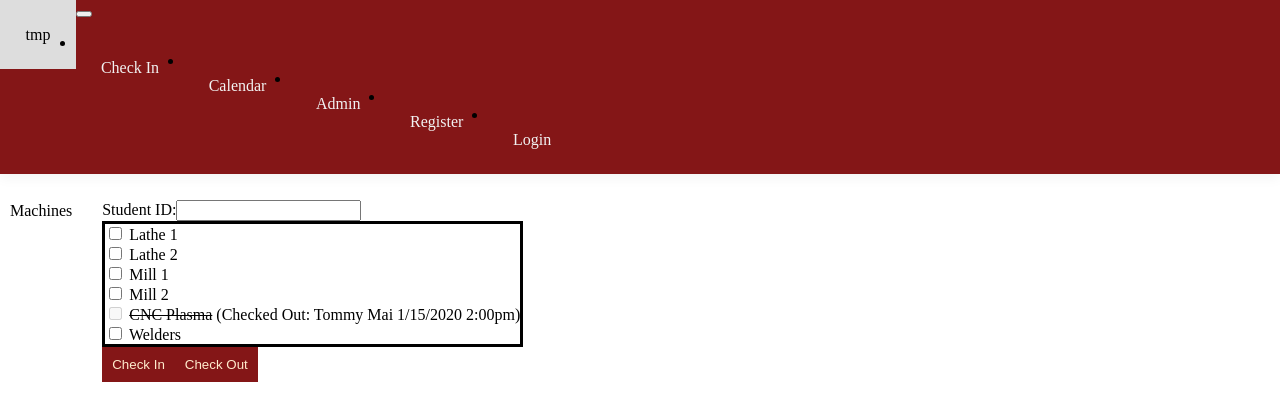
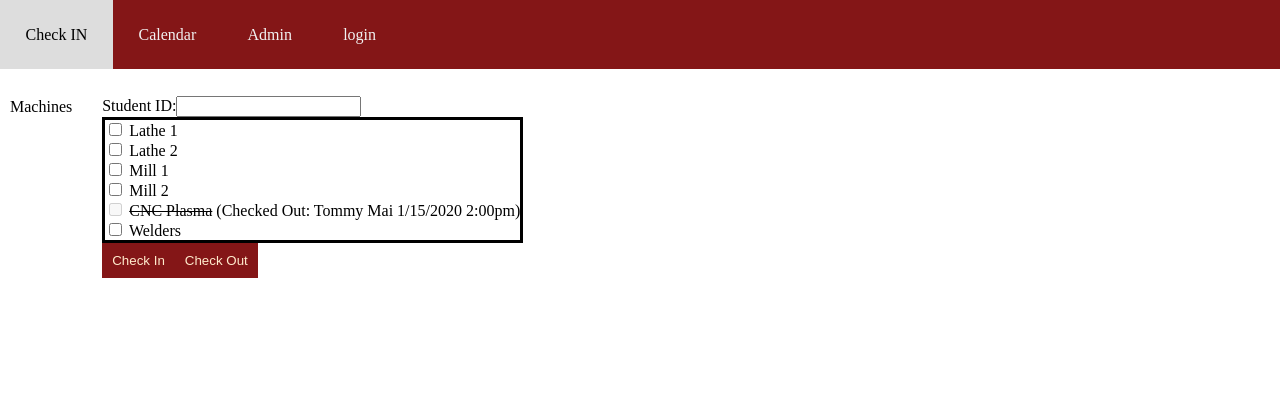
Before and after one commit to NoahIsCool/PermitToWorkEPF, a React (Create React App) app in the folder ClientApp/: page / in a window 1280 px wide. Shown: the top 420 px of the page. Built offline with nearby package versions, Linux system fonts and the light colour scheme; no server answers.

Commit message:
fixed navbar

```diff
--- a/ClientApp/src/components/NavMenu.js
+++ b/ClientApp/src/components/NavMenu.js
@@ -24,29 +24,12 @@ export class NavMenu extends Component {
 
   render () {
     return (
-      <header>
-        <Navbar className="topnav navbar-expand-sm navbar-toggleable-sm ng-white border-bottom box-shadow mb-3" light>
-          <Container>
-            <NavbarBrand tag={Link} to="/">tmp</NavbarBrand>
-            <NavbarToggler onClick={this.toggleNavbar} className="mr-2" />
-            <Collapse className="d-sm-inline-flex flex-sm-row-reverse" isOpen={!this.state.collapsed} navbar>
-              <ul className="navbar-nav flex-grow">
-                <NavItem>
-                  <NavLink tag={Link} className="text-dark" to="/">Check In</NavLink>
-                </NavItem>
-                <NavItem>
-                  <NavLink tag={Link} className="text-dark" to="/Calendar">Calendar</NavLink>
-                </NavItem>
-                <NavItem>
-                  <NavLink tag={Link} className="text-dark" to="/Admin">Admin</NavLink>
-                </NavItem>
-                <LoginMenu>
-                </LoginMenu>
-              </ul>
-            </Collapse>
-          </Container>
-        </Navbar>
-      </header>
+    <div class="topnav">
+      <a href="/">Check IN</a>
+      <a href="/Calendar">Calendar</a>
+      <a href="/Admin">Admin</a>
+      <a href="/login">login</a>
+    </div>
     );
   }
 }
```
